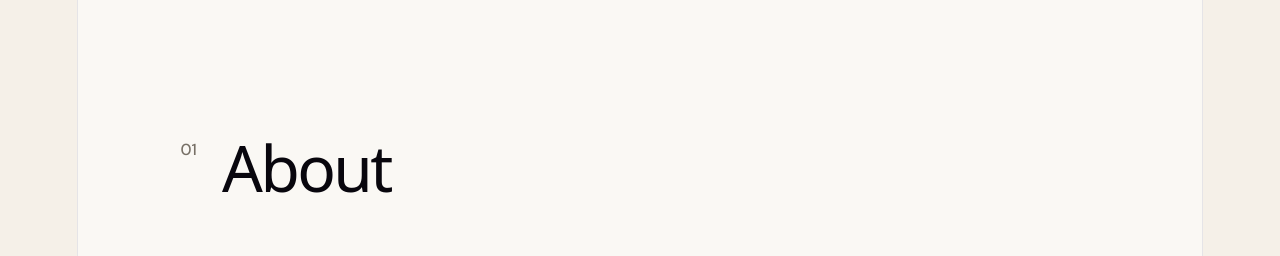
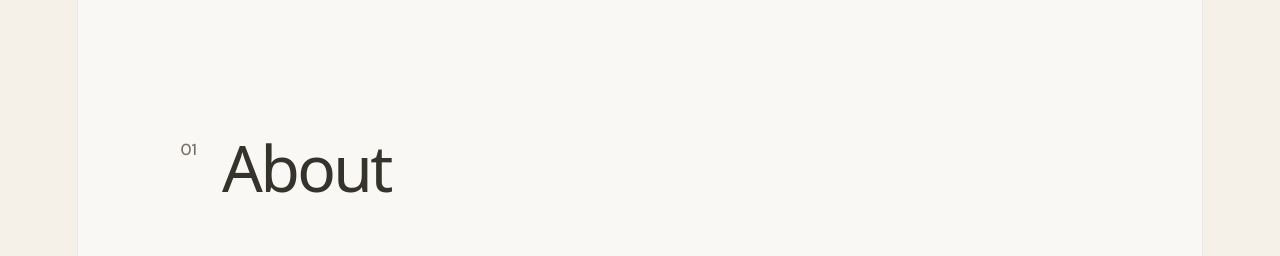
Before and after one commit to towa0504100239-glitch/portfolio, a React app: page / in a window 1280 px wide. Shown: the part 800-1056 px from the top of the page. Built offline with nearby package versions, Linux system fonts and the light colour scheme; the HTML template or start-up script is replaced by a standard one.

Commit message:
add commit

```diff
--- a/src/index.css
+++ b/src/index.css
@@ -9,17 +9,21 @@
   --accent-border: rgba(170, 59, 255, 0.5);
   --social-bg: rgba(244, 243, 236, 0.5);
   --shadow:
-    rgba(0, 0, 0, 0.1) 0 10px 15px -3px, rgba(0, 0, 0, 0.05) 0 4px 6px -2px;
+    rgba(0, 0, 0, 0.1) 0 10px 15px -3px,
+    rgba(0, 0, 0, 0.05) 0 4px 6px -2px;
 
-  --sans: system-ui, 'Segoe UI', Roboto, sans-serif;
-  --heading: system-ui, 'Segoe UI', Roboto, sans-serif;
+  --sans: system-ui, "Segoe UI", Roboto, sans-serif;
+  --heading: system-ui, "Segoe UI", Roboto, sans-serif;
   --mono: ui-monospace, Consolas, monospace;
 
   font: 18px/145% var(--sans);
   letter-spacing: 0.18px;
-  color-scheme: light dark;
+
+  color-scheme: light;
+
   color: var(--text);
   background: var(--bg);
+
   font-synthesis: none;
   text-rendering: optimizeLegibility;
   -webkit-font-smoothing: antialiased;
@@ -27,26 +31,6 @@
 
   @media (max-width: 1024px) {
     font-size: 16px;
-  }
-}
-
-@media (prefers-color-scheme: dark) {
-  :root {
-    --text: #9ca3af;
-    --text-h: #f3f4f6;
-    --bg: #16171d;
-    --border: #2e303a;
-    --code-bg: #1f2028;
-    --accent: #c084fc;
-    --accent-bg: rgba(192, 132, 252, 0.15);
-    --accent-border: rgba(192, 132, 252, 0.5);
-    --social-bg: rgba(47, 48, 58, 0.5);
-    --shadow:
-      rgba(0, 0, 0, 0.4) 0 10px 15px -3px, rgba(0, 0, 0, 0.25) 0 4px 6px -2px;
-  }
-
-  #social .button-icon {
-    filter: invert(1) brightness(2);
   }
 }
 
@@ -77,20 +61,24 @@ h1 {
   font-size: 56px;
   letter-spacing: -1.68px;
   margin: 32px 0;
+
   @media (max-width: 1024px) {
     font-size: 36px;
     margin: 20px 0;
   }
 }
+
 h2 {
   font-size: 24px;
   line-height: 118%;
   letter-spacing: -0.24px;
   margin: 0 0 8px;
+
   @media (max-width: 1024px) {
     font-size: 20px;
   }
 }
+
 p {
   margin: 0;
 }
--- a/src/styles/Home.css
+++ b/src/styles/Home.css
@@ -138,10 +138,19 @@ a {
   line-height: 0.92;
   letter-spacing: -0.06em;
   font-weight: 500;
+  color: var(--text);
 }
+
 .hero h1 span,
 .contact h2 span {
   color: #91877a;
+}
+
+.logo,
+.sectionHeading h2,
+.workInfo h3,
+.experienceItem h3 {
+  color: var(--text);
 }
 .heroDescription {
   margin: 45px 0;
```
